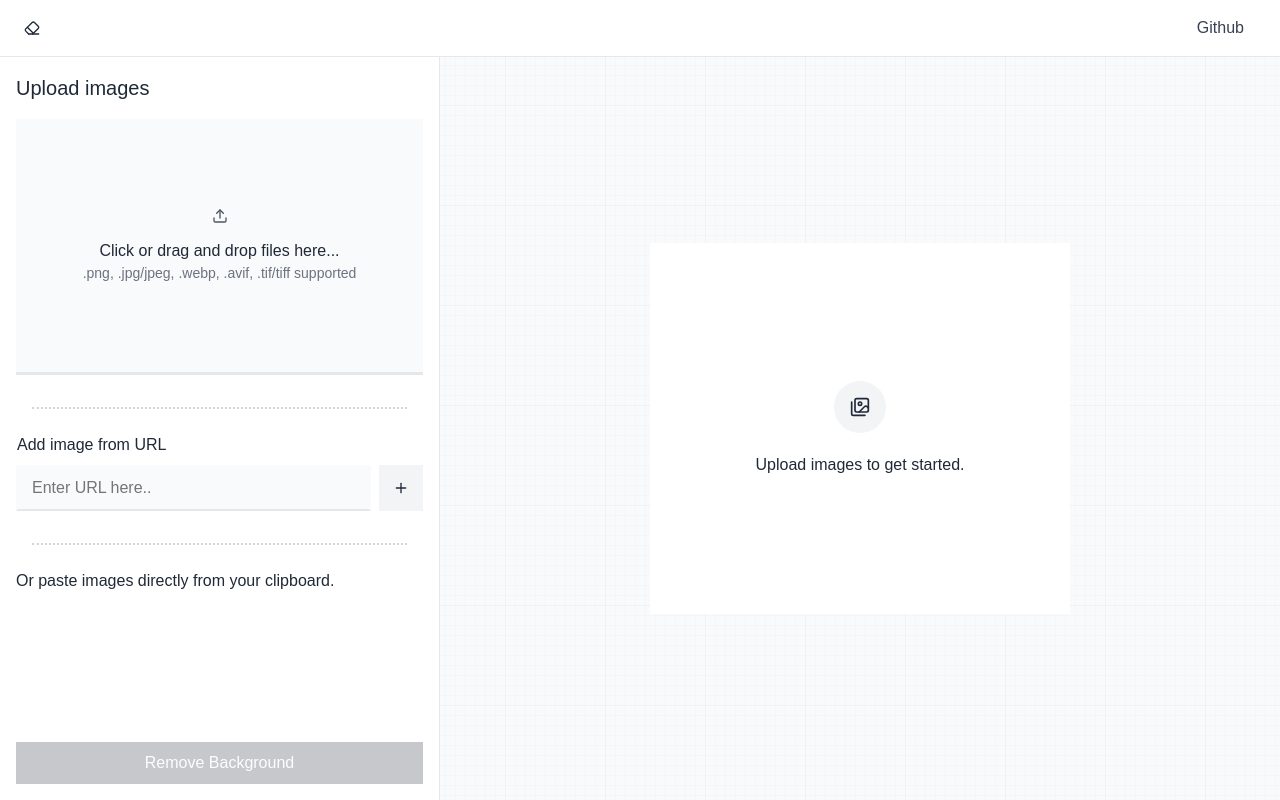
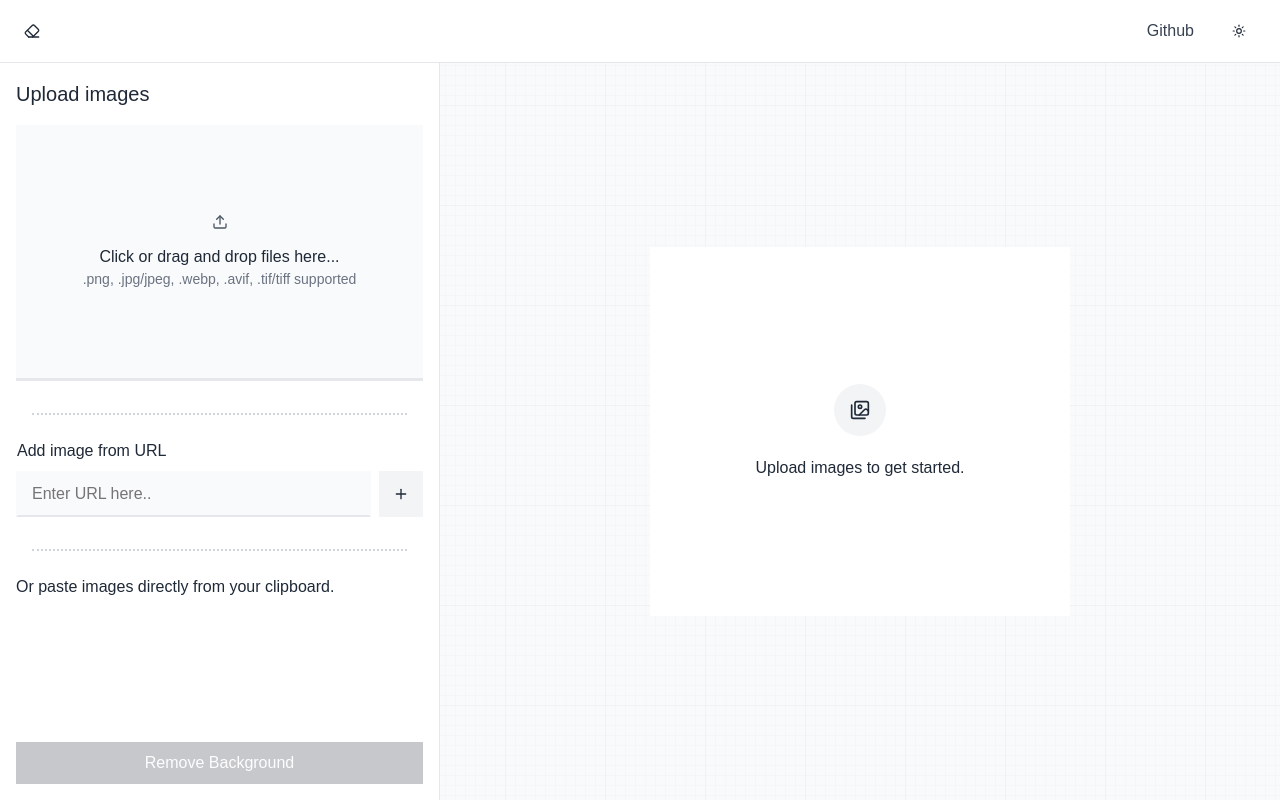
Before and after one commit to aryaveersr/background-remover, a SvelteKit app: page / in a window 1280 px wide. Built offline with nearby package versions, Linux system fonts and the light colour scheme.

Commit message:
add a dark mode toggle

```diff
--- /dev/null
+++ b/src/lib/components/ThemeToggle.svelte
@@ -0,0 +1,33 @@
+<script>
+	import { Moon, Sun } from '@lucide/svelte';
+	import Button from './Button.svelte';
+	import { onMount } from 'svelte';
+
+	let theme = $state('dark');
+
+	onMount(() => {
+		const saved = localStorage?.getItem('theme');
+		const preference = window.matchMedia('(prefers-color-scheme: dark)').matches ? 'dark' : 'light';
+
+		if (saved && ['light', 'dark'].includes(saved)) theme = saved;
+		else theme = preference;
+
+		if (theme == 'dark') document.body.classList.add('dark');
+	});
+
+	function toggleTheme() {
+		theme = theme == 'light' ? 'dark' : 'light';
+		localStorage.setItem('theme', theme);
+
+		if (theme == 'dark') document.body.classList.add('dark');
+		else document.body.classList.remove('dark');
+	}
+</script>
+
+<Button kind="ghost" onclick={toggleTheme}>
+	{#if theme == 'light'}
+		<Sun />
+	{:else}
+		<Moon />
+	{/if}
+</Button>
--- a/src/routes/Header.svelte
+++ b/src/routes/Header.svelte
@@ -1,4 +1,5 @@
 <script lang="ts">
+	import ThemeToggle from '$lib/components/ThemeToggle.svelte';
 	import { Eraser } from '@lucide/svelte';
 </script>
 
@@ -8,6 +9,7 @@
 		<nav>
 			<a href="https://github.com/aryaveersr/background-remover">Github</a>
 		</nav>
+		<ThemeToggle />
 	</div>
 </header>
 
@@ -27,6 +29,15 @@
 		display: flex;
 		align-items: center;
 		justify-content: space-between;
+	}
+
+	div {
+		/* Layout */
+		display: flex;
+		align-items: center;
+
+		/* Spacing */
+		gap: 1rem;
 	}
 
 	a {
```
